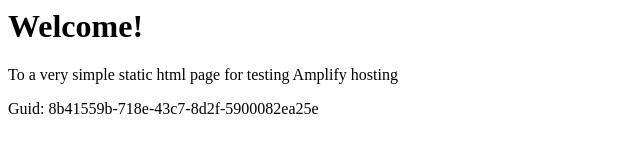
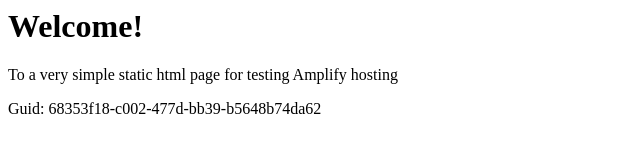
Before and after one commit to aws-aemilia-sfo/Github-PR-Commit-Integration-Test-DoNotTouch-GitHubWebhookPushCanaryTest-v1-prod-us-west-1, a website: page src/index.html in a window 1280 px wide. Shown: the full height of the page, 0-640 px from the left. Drawn offline with Linux system fonts and the light colour scheme.

Commit message:
commit from integ tests

```diff
--- a/src/index.html
+++ b/src/index.html
@@ -12,6 +12,6 @@
 <body>
     <h1>Welcome!</h1>
     <p>To a very simple static html page for testing Amplify hosting</p>
-    <p>Guid: 8b41559b-718e-43c7-8d2f-5900082ea25e</p></body>
+    <p>Guid: 68353f18-c002-477d-bb39-b5648b74da62</p></body>
 
 </html>
```
